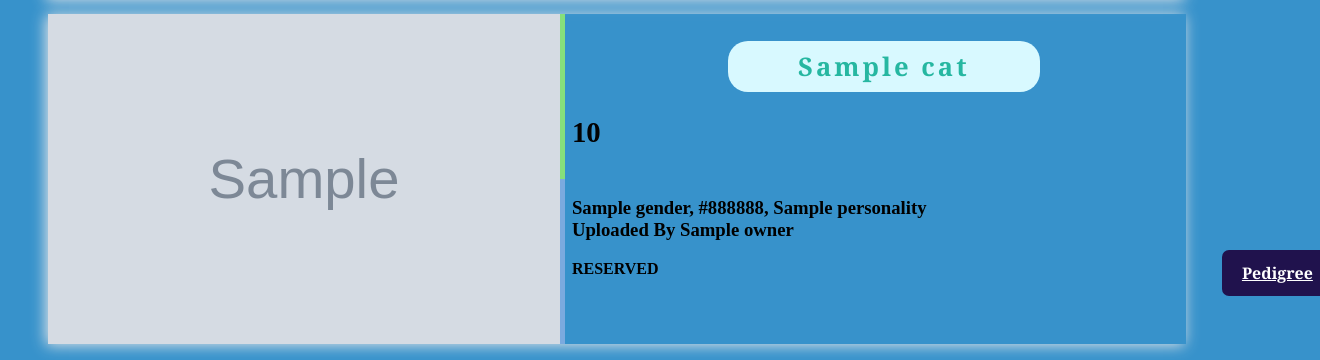
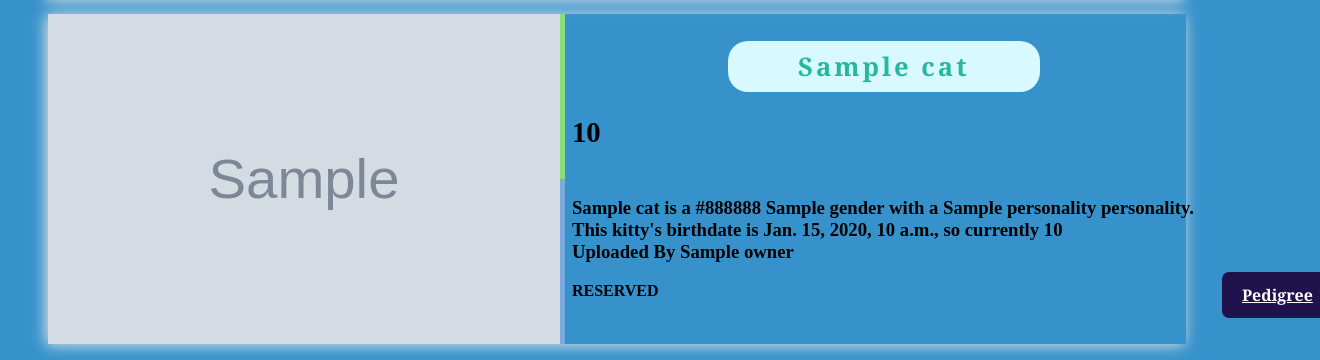
Before and after one commit to milsteam4144/katz_merged, a Django app: template katz/templates/kittens.html in a window 1320 px wide. Shown: the part 561-921 px from the top of the page. Run offline with Django 3.2, Linux system fonts and the light colour scheme; the template is opened without the code that fills it: most values are stand-ins (such as "Sample title", 1, 10 or a date in 2020); grey boxes marked "Sample" are stand-in pictures.

Commit message:
edited kitten info layout on kittens.html

```diff
--- a/katz/templates/kittens.html
+++ b/katz/templates/kittens.html
@@ -265,7 +265,8 @@ padding: 10px;
                 <h2>{{cats.price}}</h2>
             </div>
             <div class="infotext">
-                <h3>{{cats.gender}}, {{cats.color}}, {{cats.personality}}
+                <h3>{{cats.name}} is a {{cats.color}} {{cats.gender}} with a {{cats.personality}} personality.<br>
+                    This kitty's birthdate is {{cats.birthday}}, so currently {{cats.age}}
                     <br> Uploaded By {{cats.owner}}</h3>
 
                 <div class="box">
@@ -353,7 +354,8 @@ padding: 10px;
                 <h2>{{cats.price}}</h2>
             </div>
             <div class="infotext">
-                <h3>{{cats.gender}}, {{cats.color}}, {{cats.personality}}
+                <h3>{{cats.name}} is a {{cats.color}} {{cats.gender}} with a {{cats.personality}} personality.<br>
+                    This kitty's birthdate is {{cats.birthday}}, so currently {{cats.age}}
                     <br> Uploaded By {{cats.owner}}</h3>
 
             </div>
```
Also changed, not shown: db.sqlite3.
